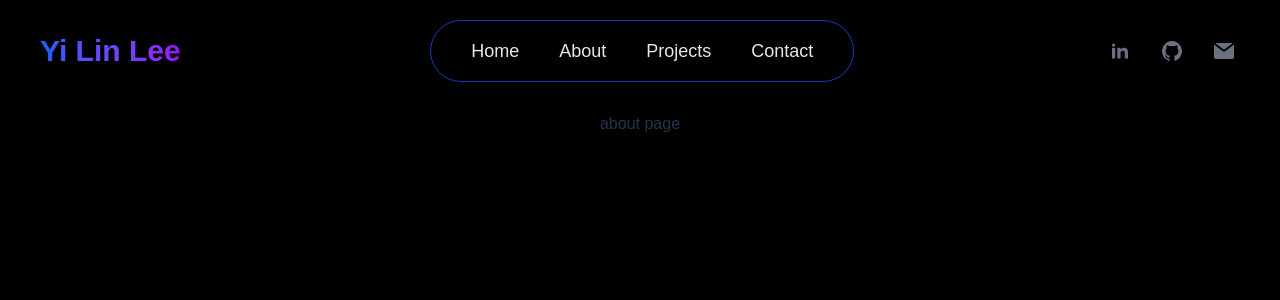
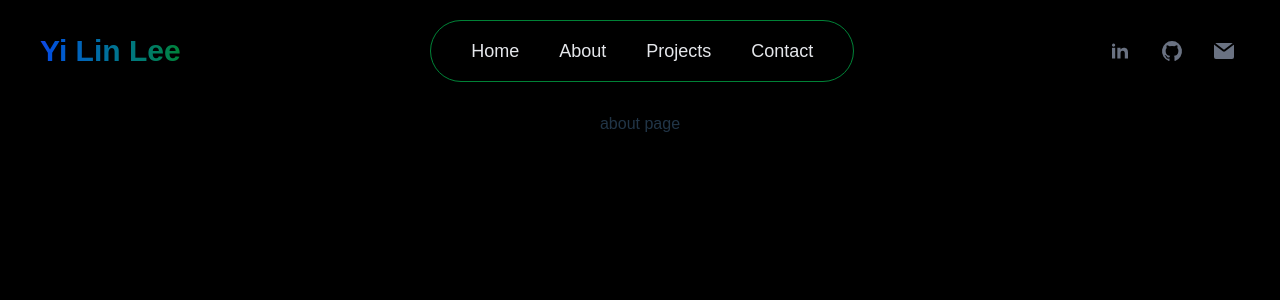
Before and after one commit to yleeyilin/distillation, a React (Vite) app in the folder distillation/: page /about in a window 1280 px wide. Shown: the top 300 px of the page. Built offline with nearby package versions, Linux system fonts and the light colour scheme.

Commit message:
Add model theme

```diff
--- a/distillation/src/components/Loader.jsx
+++ b/distillation/src/components/Loader.jsx
@@ -4,7 +4,7 @@ const Loader = () => {
   return (
     <Html>
         <div className='flex justify-center items-center'>
-            <div className="w-20 h-20 border-2 border-opacity-20 border-blue-500 border-t-blue-500 rounded-full animate-spin"/>
+            <div className="w-20 h-20 border-2 border-opacity-20 border-blue-500 border-t-green-500 rounded-full animate-spin"/>
         </div>
     </Html>
   )
--- a/distillation/src/components/NavBar.jsx
+++ b/distillation/src/components/NavBar.jsx
@@ -5,13 +5,13 @@ const NavBar = () => {
     <header className="header flex justify-between items-center px-10 py-5 bg-black/80 backdrop-blur-md z-50">
         {/* Logo */}
         <NavLink to="/" className="text-3xl rounded-lg items-center justify-center flex font-bold">
-            <p className="bg-clip-text text-transparent bg-linear-to-r from-blue-600 to-purple-600 font-bold">
+            <p className="bg-clip-text text-transparent bg-linear-to-r from-blue-700 to-green-700 font-bold">
                 Yi Lin Lee
             </p>
         </NavLink>
 
         {/* Nav links */}
-        <nav className="flex text-lg gap-10 font-medium border border-blue-800 rounded-full px-10 items-center p-4 hover:border-gray-200 transition-all duration-300 ease-in-out">
+        <nav className="flex text-lg gap-10 font-medium border border-green-700 rounded-full px-10 items-center p-4 hover:border-gray-200 transition-all duration-300 ease-in-out">
             <NavLink to="/">
                 <p className="relative
                             after:content-[''] after:absolute after:left-0 after:-bottom-1 after:h-0.5 after:w-full
@@ -47,7 +47,7 @@ const NavBar = () => {
         {/* Social icons */}
         <nav className="flex gap-5">
             {/* linkedin */}
-            <a href="https://www.linkedin.com/in/yilinnlee" target="_blank" rel="noopener noreferrer" className="hover:bg-gray-600 rounded-full px-1 py-1 transition-all duration-300 ease-in-out">
+            <a href="https://www.linkedin.com/in/yilinnlee" target="_blank" rel="noopener noreferrer" className="hover:bg-green-900 rounded-full px-1 py-1 transition-all duration-300 ease-in-out">
                 <svg className="w-6 h-6 text-gray-500 dark:text-white hover:scale-120" aria-hidden="true" xmlns="http://www.w3.org/2000/svg" width="24" height="24" fill="currentColor" viewBox="0 0 24 24">
                     <path fill-rule="evenodd" d="M12.51 8.796v1.697a3.738 3.738 0 0 1 3.288-1.684c3.455 0 4.202 2.16 4.202 4.97V19.5h-3.2v-5.072c0-1.21-.244-2.766-2.128-2.766-1.827 0-2.139 1.317-2.139 2.676V19.5h-3.19V8.796h3.168ZM7.2 6.106a1.61 1.61 0 0 1-.988 1.483 1.595 1.595 0 0 1-1.743-.348A1.607 1.607 0 0 1 5.6 4.5a1.601 1.601 0 0 1 1.6 1.606Z" clip-rule="evenodd"/>
                     <path d="M7.2 8.809H4V19.5h3.2V8.809Z"/>
@@ -55,14 +55,14 @@ const NavBar = () => {
             </a>
 
             {/* github */}
-            <a href="https://github.com/yleeyilin" target="_blank" rel="noopener noreferrer" className="hover:bg-gray-600 rounded-full px-1 py-1 transition-all duration-300 ease-in-out">
+            <a href="https://github.com/yleeyilin" target="_blank" rel="noopener noreferrer" className="hover:bg-green-900 rounded-full px-1 py-1 transition-all duration-300 ease-in-out">
                 <svg class="w-6 h-6 text-gray-500 dark:text-white hover:scale-120" aria-hidden="true" xmlns="http://www.w3.org/2000/svg" width="24" height="24" fill="currentColor" viewBox="0 0 24 24">
                     <path fill-rule="evenodd" d="M12.006 2a9.847 9.847 0 0 0-6.484 2.44 10.32 10.32 0 0 0-3.393 6.17 10.48 10.48 0 0 0 1.317 6.955 10.045 10.045 0 0 0 5.4 4.418c.504.095.683-.223.683-.494 0-.245-.01-1.052-.014-1.908-2.78.62-3.366-1.21-3.366-1.21a2.711 2.711 0 0 0-1.11-1.5c-.907-.637.07-.621.07-.621.317.044.62.163.885.346.266.183.487.426.647.71.135.253.318.476.538.655a2.079 2.079 0 0 0 2.37.196c.045-.52.27-1.006.635-1.37-2.219-.259-4.554-1.138-4.554-5.07a4.022 4.022 0 0 1 1.031-2.75 3.77 3.77 0 0 1 .096-2.713s.839-.275 2.749 1.05a9.26 9.26 0 0 1 5.004 0c1.906-1.325 2.74-1.05 2.74-1.05.37.858.406 1.828.101 2.713a4.017 4.017 0 0 1 1.029 2.75c0 3.939-2.339 4.805-4.564 5.058a2.471 2.471 0 0 1 .679 1.897c0 1.372-.012 2.477-.012 2.814 0 .272.18.592.687.492a10.05 10.05 0 0 0 5.388-4.421 10.473 10.473 0 0 0 1.313-6.948 10.32 10.32 0 0 0-3.39-6.165A9.847 9.847 0 0 0 12.007 2Z" clip-rule="evenodd"/>
                 </svg>
             </a>
 
             {/* mail */}
-            <a href="mailto:leeyilin@u.nus.edu" target="_blank" rel="noopener noreferrer" className="hover:bg-gray-600 rounded-full px-1 py-1 transition-all duration-300 ease-in-out">
+            <a href="mailto:leeyilin@u.nus.edu" target="_blank" rel="noopener noreferrer" className="hover:bg-green-900 rounded-full px-1 py-1 transition-all duration-300 ease-in-out">
                 <svg className="w-6 h-6 text-gray-500 dark:text-white hover:scale-120" aria-hidden="true" xmlns="http://www.w3.org/2000/svg" width="24" height="24" fill="currentColor" viewBox="0 0 24 24">
                     <path d="M2.038 5.61A2.01 2.01 0 0 0 2 6v12a2 2 0 0 0 2 2h16a2 2 0 0 0 2-2V6c0-.12-.01-.238-.03-.352l-.866.65-7.89 6.032a2 2 0 0 1-2.429 0L2.884 6.288l-.846-.677Z"/>
                     <path d="M20.677 4.117A1.996 1.996 0 0 0 20 4H4c-.225 0-.44.037-.642.105l.758.607L12 10.742 19.9 4.7l.777-.583Z"/>
--- a/distillation/src/pages/Home.jsx
+++ b/distillation/src/pages/Home.jsx
@@ -9,7 +9,7 @@ const RotatingModel = (props) => {
 
   useFrame(() => {
     if (modelRef.current) {
-      modelRef.current.rotation.y += 0.005 // Adjust speed here
+      modelRef.current.rotation.y += 0.005
     }
   })
 
@@ -28,8 +28,7 @@ const Home = () => {
         camera={{ near: 0.1, far: 1000 }}
       >
         <Suspense fallback={<Loader />}>
-          <RotatingModel scale={0.04} position={[-0.15, 1.5, 0]}/>
-
+          <RotatingModel scale={0.04} position={[-0.11, 1.5, 0]}/>
           <OrbitControls enableZoom={false}/>
         </Suspense>
       </Canvas>
```
